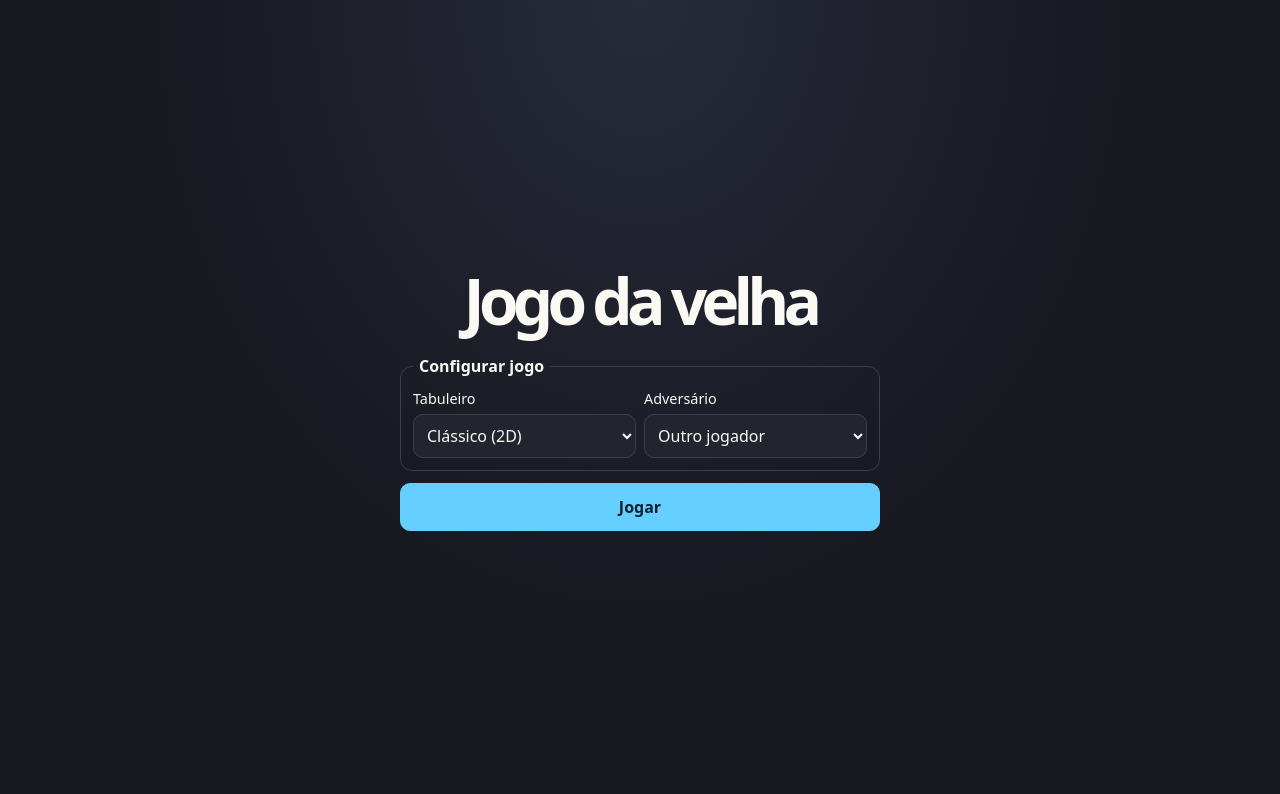
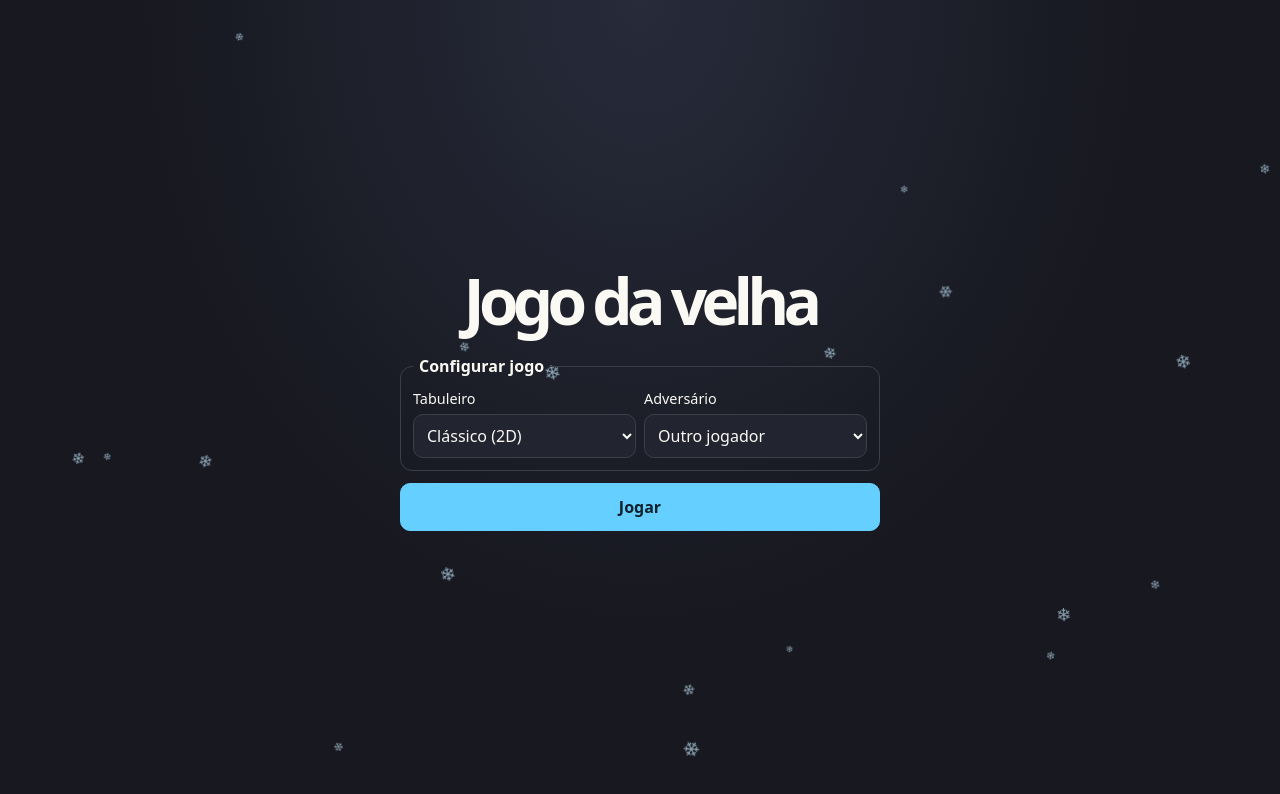
Before and after one commit to usamy175/jogo-da-velha, a plain HTML site: page index.html in a window 1280 px wide. Drawn offline with Linux system fonts and the light colour scheme.

Commit message:
Adiciona neve animada ao modo 2D

```diff
--- a/index.html
+++ b/index.html
@@ -61,6 +61,14 @@ select{width:100%;font:inherit;color:inherit;background:var(--panel);border:1px
 .actions{margin-top:14px}
 #next{background:var(--x);color:var(--on-accent);border-color:var(--x)}
 #next:disabled{background:var(--panel);color:#aaaab6;border-color:var(--line)}
+.snow{position:fixed;inset:0;overflow:hidden;pointer-events:none;color:#c8ecff}
+body[data-theme="fire"] .snow{display:none}
+.snowflake{position:absolute;top:0;left:var(--left);font-size:var(--size);opacity:.65;line-height:1;animation:snowfall var(--duration) linear var(--delay) infinite}
+@keyframes snowfall{
+  from{transform:translate3d(0,-2rem,0) rotate(0deg)}
+  to{transform:translate3d(var(--drift),calc(100vh + 2rem),0) rotate(240deg)}
+}
+@media (prefers-reduced-motion:reduce){.snow{display:none}}
 </style>
 <div class="fire" aria-hidden="true">
 <i class="flame" style="--left:-5%;--height:40vh;--tilt:23deg;--duration:2.6s;--delay:-0.00s"></i>
@@ -75,6 +83,30 @@ select{width:100%;font:inherit;color:inherit;background:var(--panel);border:1px
 <i class="flame" style="--left:75%;--height:29vh;--tilt:-18deg;--duration:3.2s;--delay:-1.23s"></i>
 <i class="flame" style="--left:83%;--height:43vh;--tilt:26deg;--duration:2.3s;--delay:-1.70s"></i>
 <i class="flame" style="--left:94%;--height:35vh;--tilt:-21deg;--duration:3.6s;--delay:-2.17s"></i>
+</div>
+<div class="snow" aria-hidden="true">
+<span class="snowflake" style="--left:0%;--size:9px;--duration:9s;--delay:-0s;--drift:-14px">❄</span>
+<span class="snowflake" style="--left:4.65%;--size:16px;--duration:12s;--delay:-1.7s;--drift:21px">❄</span>
+<span class="snowflake" style="--left:9.3%;--size:10px;--duration:15s;--delay:-3.4s;--drift:-28px">❄</span>
+<span class="snowflake" style="--left:13.95%;--size:17px;--duration:18s;--delay:-5.1s;--drift:35px">❄</span>
+<span class="snowflake" style="--left:18.6%;--size:11px;--duration:11s;--delay:-6.8s;--drift:-42px">❄</span>
+<span class="snowflake" style="--left:23.25%;--size:18px;--duration:14s;--delay:-8.5s;--drift:19px">❄</span>
+<span class="snowflake" style="--left:27.90%;--size:12px;--duration:17s;--delay:-10.2s;--drift:-26px">❄</span>
+<span class="snowflake" style="--left:32.55%;--size:19px;--duration:10s;--delay:-11.9s;--drift:33px">❄</span>
+<span class="snowflake" style="--left:37.2%;--size:13px;--duration:13s;--delay:-0.5999999999999996s;--drift:-40px">❄</span>
+<span class="snowflake" style="--left:41.85%;--size:20px;--duration:16s;--delay:-2.299999999999999s;--drift:17px">❄</span>
+<span class="snowflake" style="--left:46.5%;--size:14px;--duration:9s;--delay:-4s;--drift:-24px">❄</span>
+<span class="snowflake" style="--left:51.15%;--size:21px;--duration:12s;--delay:-5.699999999999999s;--drift:31px">❄</span>
+<span class="snowflake" style="--left:55.80%;--size:15px;--duration:15s;--delay:-7.399999999999999s;--drift:-38px">❄</span>
+<span class="snowflake" style="--left:60.45%;--size:9px;--duration:18s;--delay:-9.099999999999998s;--drift:15px">❄</span>
+<span class="snowflake" style="--left:65.10%;--size:16px;--duration:11s;--delay:-10.8s;--drift:-22px">❄</span>
+<span class="snowflake" style="--left:69.75%;--size:10px;--duration:14s;--delay:-12.5s;--drift:29px">❄</span>
+<span class="snowflake" style="--left:74.4%;--size:17px;--duration:17s;--delay:-1.1999999999999993s;--drift:-36px">❄</span>
+<span class="snowflake" style="--left:79.05%;--size:11px;--duration:10s;--delay:-2.8999999999999986s;--drift:43px">❄</span>
+<span class="snowflake" style="--left:83.7%;--size:18px;--duration:13s;--delay:-4.599999999999998s;--drift:-20px">❄</span>
+<span class="snowflake" style="--left:88.35%;--size:12px;--duration:16s;--delay:-6.299999999999997s;--drift:27px">❄</span>
+<span class="snowflake" style="--left:93%;--size:19px;--duration:9s;--delay:-8s;--drift:-34px">❄</span>
+<span class="snowflake" style="--left:97.65%;--size:13px;--duration:12s;--delay:-9.699999999999996s;--drift:41px">❄</span>
 </div>
 <main>
 <h1>Jogo da velha</h1>
```
